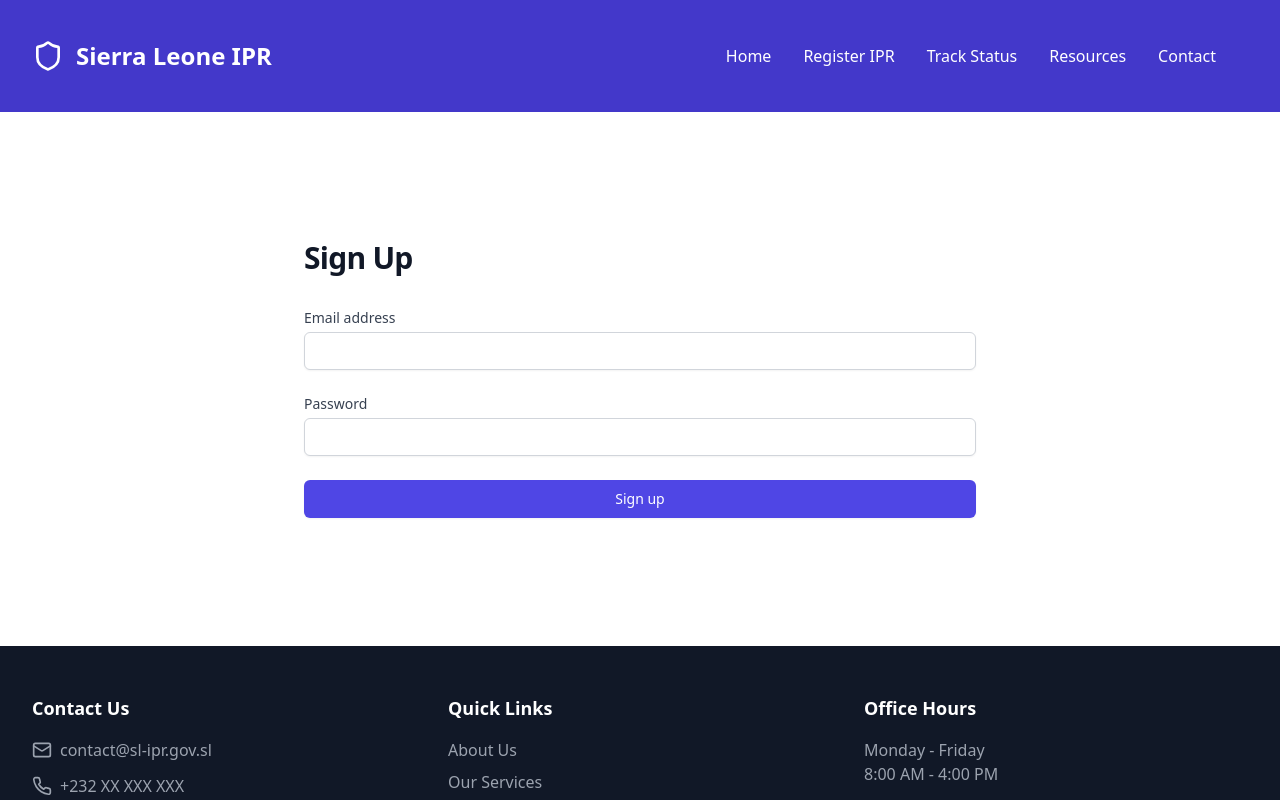
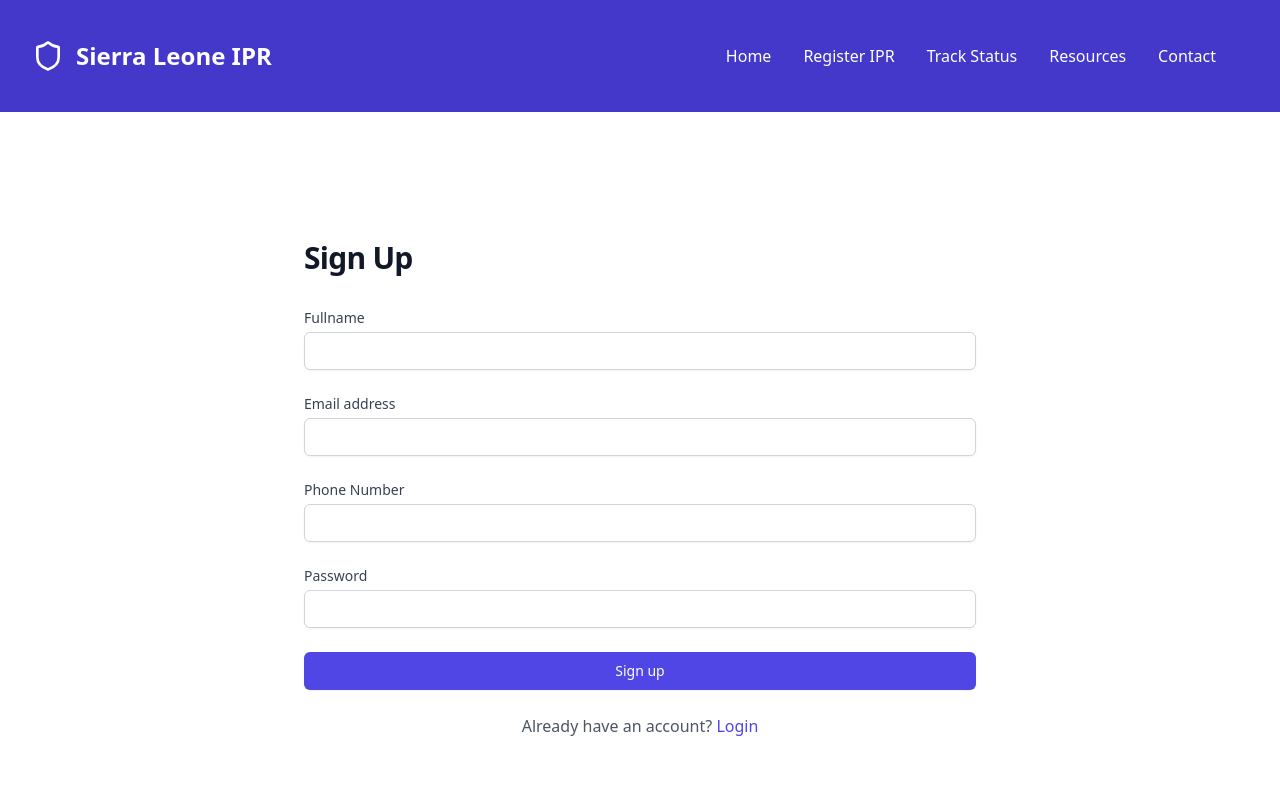
Before and after one commit to Bellaadamasesay/ipr, a React (Vite) app: page /auth/signup in a window 1280 px wide. Shown: the top 800 px of the page. Built offline with nearby package versions, Linux system fonts and the light colour scheme.

Commit message:
added new fields and divs to Login and Signup pages

```diff
--- a/src/pages/auth/Login.tsx
+++ b/src/pages/auth/Login.tsx
@@ -1,4 +1,5 @@
 import React from 'react';
+import { Link } from 'react-router-dom';
 
 export default function Login() {
   return (
@@ -41,6 +42,12 @@ export default function Login() {
                 Sign in
               </button>
             </div>
+            <div className="text-center mt-6 font-medium text-gray-600 hover:text-gray-500">
+              <span className="">Don't have an account? </span>
+              <Link to="/auth/signup" className="text-indigo-600 hover:text-indigo-500">
+                Sign Up
+              </Link>
+            </div>
           </form>
         </div>
       </div>
--- a/src/pages/auth/Signup.tsx
+++ b/src/pages/auth/Signup.tsx
@@ -1,12 +1,26 @@
 import React from 'react';
+import { Link } from 'react-router-dom';
 
 export default function SignUp() {
   return (
-    <div className="bg-white py-24 sm:py-32">
-      <div className="mx-auto max-w-7xl px-6 lg:px-8">
+    <div className="bg-white py-12 sm:py-32">
+      <div className="mx-auto max-w-5xl px-6 lg:px-8">
         <div className="mx-auto max-w-2xl">
           <h2 className="text-3xl font-bold tracking-tight text-gray-900">Sign Up</h2>
           <form className="mt-8 space-y-6">
+            <div>
+              <label htmlFor="fullname" className="block text-sm font-medium text-gray-700">
+                Fullname
+              </label>
+              <input
+                id="fullname"
+                name="fullname"
+                type="text"
+                autoComplete="fullname"
+                required
+                className="mt-1 block w-full px-3 py-2 border border-gray-300 rounded-md shadow-sm focus:outline-none focus:ring-indigo-500 focus:border-indigo-500 sm:text-sm"
+              />
+            </div>
             <div>
               <label htmlFor="email" className="block text-sm font-medium text-gray-700">
                 Email address
@@ -16,6 +30,19 @@ export default function SignUp() {
                 name="email"
                 type="email"
                 autoComplete="email"
+                required
+                className="mt-1 block w-full px-3 py-2 border border-gray-300 rounded-md shadow-sm focus:outline-none focus:ring-indigo-500 focus:border-indigo-500 sm:text-sm"
+              />
+            </div>
+            <div>
+              <label htmlFor="phone" className="block text-sm font-medium text-gray-700">
+                Phone Number
+              </label>
+              <input
+                id="phone"
+                name="phone"
+                type="tel"
+                autoComplete="phone"
                 required
                 className="mt-1 block w-full px-3 py-2 border border-gray-300 rounded-md shadow-sm focus:outline-none focus:ring-indigo-500 focus:border-indigo-500 sm:text-sm"
               />
@@ -41,6 +68,12 @@ export default function SignUp() {
                 Sign up
               </button>
             </div>
+            <div className="text-center mt-6 font-medium text-gray-600 hover:text-gray-500">
+              <span className="">Already have an account? </span>
+              <Link to="/auth/login" className="text-indigo-600 hover:text-indigo-500">
+                Login
+              </Link>
+            </div>
           </form>
         </div>
       </div>
```
